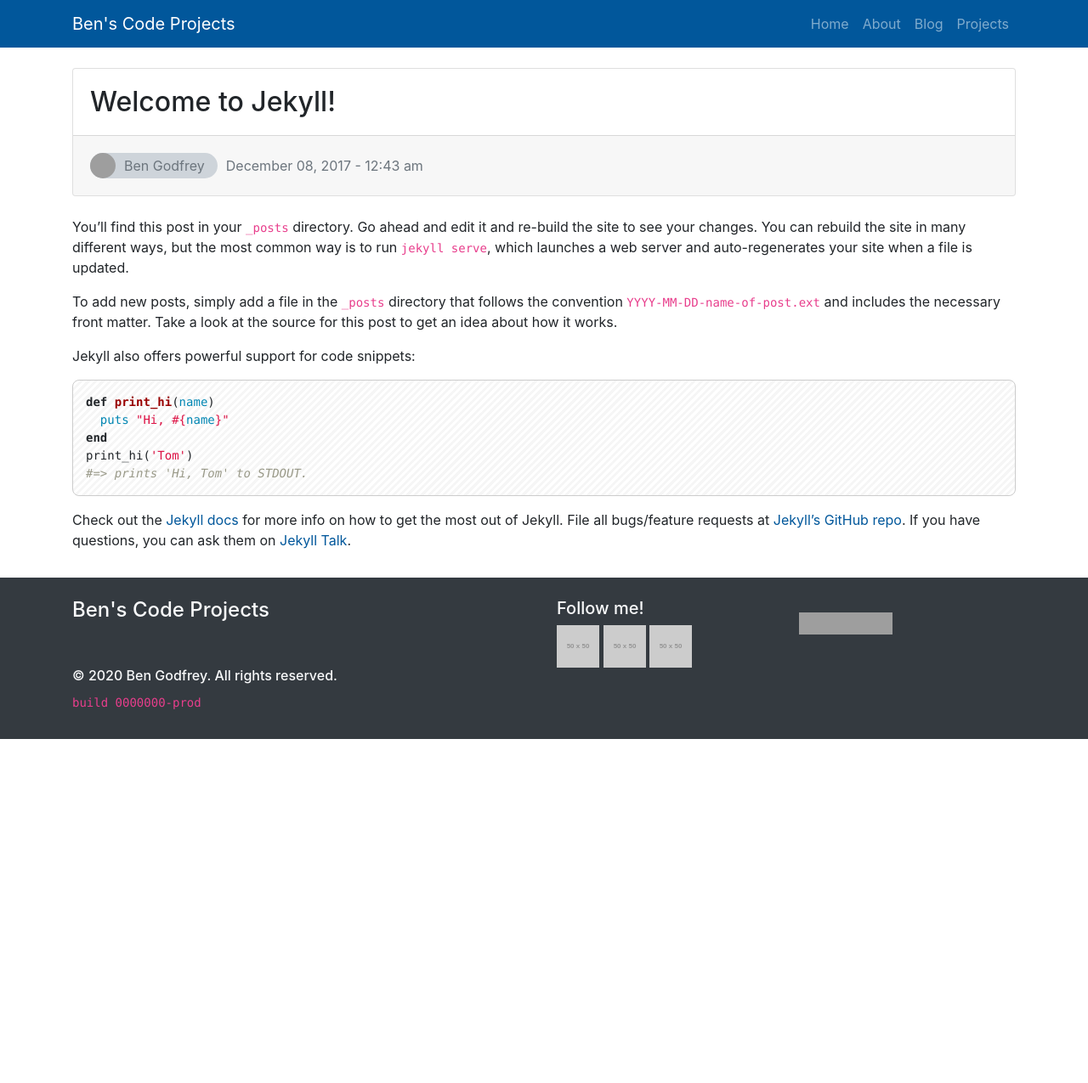
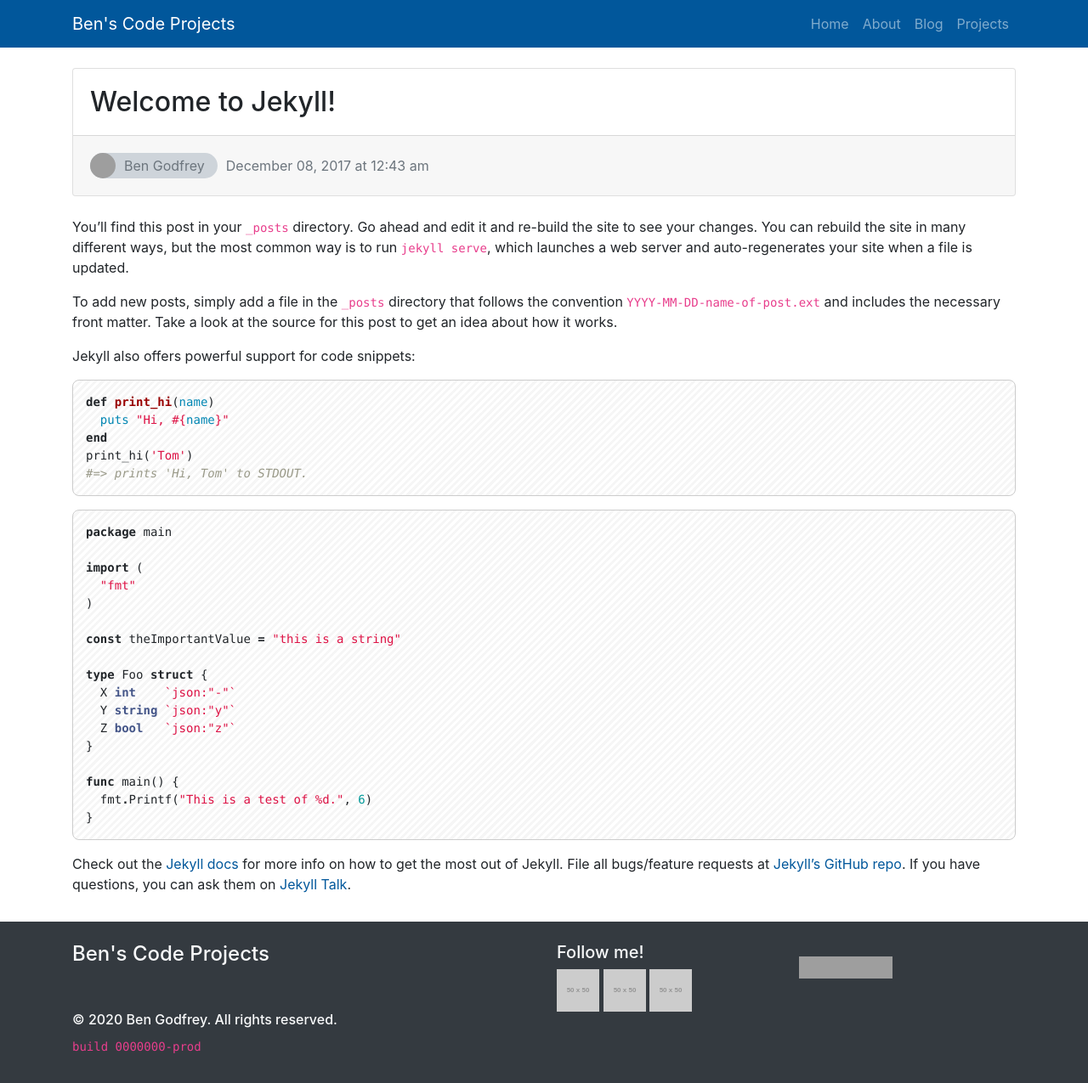
Before and after one commit to BenJetson/benjetson.github.io, a Jekyll site: the page built from _posts/2017-12-07-welcome-to-jekyll.markdown, in a window 1280 px wide. Shown: the whole page at 85% size. Built offline with Jekyll 4.4.1, drawn with Linux system fonts in a browser that asks for light colours; before the commit the page ends 900 px from its top, so only the background shows below that; grey boxes are pictures that could not be loaded.

Commit message:
Add golang code specimen for testing. #14

````diff
--- a/_layouts/blogpost.html
+++ b/_layouts/blogpost.html
@@ -26,7 +26,7 @@
             </div>
           </div>
           <div class="col blogpost-date mt-2">
-            {{page.date | date: "%B %d, %Y - %I:%M %P" }}
+            {{page.date | date: "%B %d, %Y at %I:%M %P" }}
           </div>
         </div>
       </div>
--- a/_posts/2017-12-07-welcome-to-jekyll.markdown
+++ b/_posts/2017-12-07-welcome-to-jekyll.markdown
@@ -24,6 +24,26 @@
 #=> prints 'Hi, Tom' to STDOUT.
 ```
 
+```golang
+package main
+
+import (
+  "fmt"
+)
+
+const theImportantValue = "this is a string"
+
+type Foo struct {
+  X int    `json:"-"`
+  Y string `json:"y"`
+  Z bool   `json:"z"`
+}
+
+func main() {
+  fmt.Printf("This is a test of %d.", 6)
+}
+```
+
 Check out the [Jekyll docs][jekyll-docs] for more info on how to get the most
 out of Jekyll. File all bugs/feature requests at
 [Jekyll’s GitHub repo][jekyll-gh]. If you have questions, you can ask them on
````
